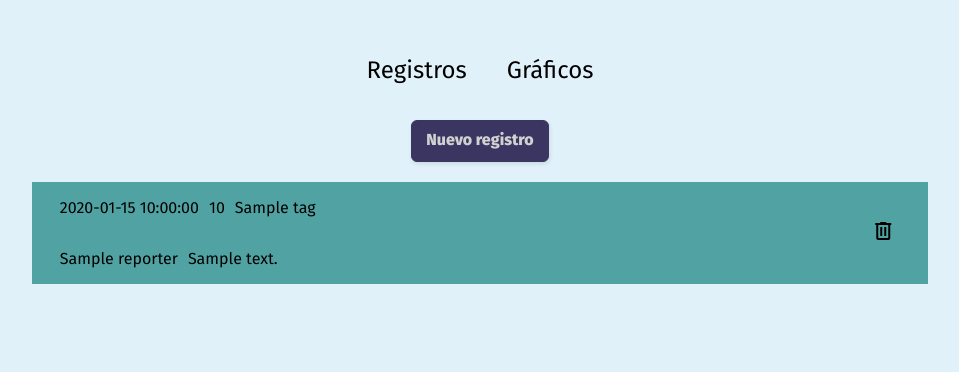
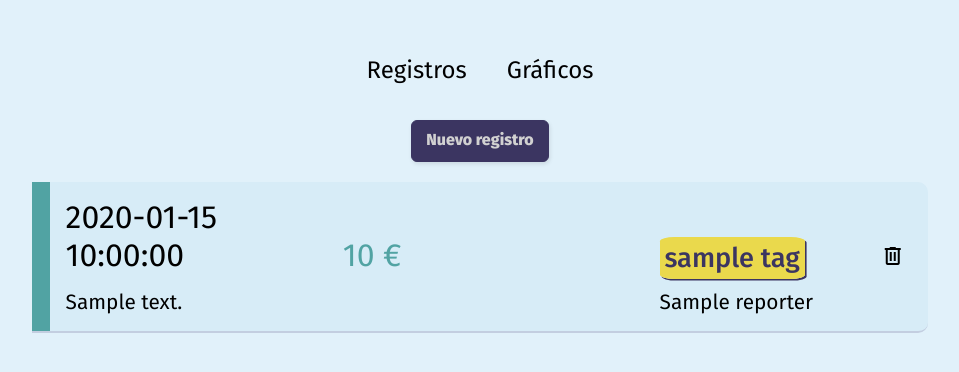
Before and after one commit to Franm99/home-balance, a Python web app: template app/templates/records.html in a window 1280 px wide. Shown: the top 372 px of the page, without its empty margins (160-1119 px from the left). Run offline with Jinja, Linux system fonts and the light colour scheme; the template is opened without the code that fills it: most values are stand-ins (such as "Sample title", 1, 10 or a date in 2020).

Commit message:
[FEAT.v1] Finished styling in Home tab

```diff
--- a/app/static/style.css
+++ b/app/static/style.css
@@ -1,5 +1,6 @@
 :root {
     --bg-main: #e1f1fa;
+    --bg-main2: #d7ecf7;
 
     --bg-income: #a7c9a9;
     --bg-expense: #c9ada7;
@@ -109,14 +110,31 @@ html {
     font-size: 1.5rem;
 }
 
+.nav-link {
+    transition: font-weight 0.2s ease-in-out;
+}
+
+.nav-link:hover {
+    font-weight: 700;
+}
+
 
 /* */
 .record-cell {
     width: 90%;
+    height: auto;
 }
 
 .record-cell-expense {
     background-color: var(--color-negative);
+}
+
+.text-expense {
+    color: var(--color-negative);
+}
+
+.text-income {
+    color: var(--color-positive);
 }
 
 .record-cell-income {
@@ -130,10 +148,26 @@ html {
 .record-container {
     display: flex;
     justify-content: center;
+    border-bottom: solid 2px #c3cee0;
+    margin-bottom: 0.2rem;
+    background-color: var(--bg-main2);
+    border-top-right-radius: 10px;
+    border-bottom-right-radius: 10px;
 }
 
-.record-row p {
-    padding: 0 5px;
+.record-cell {
+    width: 90%;
+}
+
+.record-actions {
+    display: flex;
+    justify-content: center;
+    width: 8%;
+    font-size: 0.5rem;
+}
+
+.record-actions ul {
+
 }
 
 .actions-list {
--- /dev/null
+++ b/app/static/style_records.css
@@ -0,0 +1,57 @@
+
+.record-color {
+    width: 2%;
+    margin-right: 1rem;
+}
+
+.record-row-1 {
+    display: flex;
+    padding: 1rem 0;
+}
+
+.record-row-2 {
+    width: auto;
+
+}
+
+.record-info {
+    font-size: 1.3rem;
+    margin-bottom: 0;
+    margin-top: auto;
+}
+
+.record-info-date {
+    font-size: 2rem;
+    width: 35%;
+}
+
+.record-info-amount {
+    font-size: 2rem;
+    width: 40%;
+}
+
+.record-info-tag {
+    font-size: 1.7rem;
+    font-weight: 500;
+    width: 25%;
+
+}
+
+.tag-box {
+    background-color: #EAD94C;
+    color: #3B3561;
+    border-radius: 10%;
+    padding: 0.3rem;
+    text-transform: lowercase;
+    box-shadow: 0.1rem 0.1rem var(--color-primary);
+
+}
+
+.record-info-reporter {
+    margin-bottom: 1rem;
+}
+
+.record-info-description {
+    width: 75%;
+    margin-bottom: 1rem;
+}
--- a/app/templates/layout.html
+++ b/app/templates/layout.html
@@ -12,6 +12,7 @@
         <link rel="stylesheet" href="https://fonts.googleapis.com/css2?family=Material+Symbols+Outlined:opsz,wght,FILL,GRAD@24,400,0,0" />
 
         <link rel="stylesheet" href="{{ url_for('static', filename='style.css') }}" />
+        <link rel="stylesheet" href="{{ url_for('static', filename='style_records.css') }}" />
         {% endblock %}
 
     </head>
@@ -19,8 +20,8 @@
     <div id="my-body">
         <section id="navbar-section">
             <ul class=" nav-list">
-                <li><a href="{{ url_for('records.view_records') }}">Registros</a></li>
-                <li><a href="{{ url_for('graphics.graphics') }}">Gráficos</a></li>
+                <li><a class="nav-link" href="{{ url_for('records.view_records') }}">Registros</a></li>
+                <li><a class="nav-link" href="{{ url_for('graphics.graphics') }}">Gráficos</a></li>
             </ul>
         </section>
         <section id="main-content">
--- a/app/templates/records.html
+++ b/app/templates/records.html
@@ -5,16 +5,17 @@
 </section>
 <section id="balance-history-section">
     {% for record in records_list %}
-        <div class="record-container {{ 'record-cell-expense' if record.is_expense else 'record-cell-income' }}">
+        <div class="record-container">
+            <span class="record-color {{ 'record-cell-expense' if record.is_expense else 'record-cell-income' }}"></span>
             <div class="record-cell">
-                <div class="record-row">
-                    <p>{{ date_convert(record.date) }}</p>
-                    <p>{{ record.amount }}</p>
-                    <p>{{ record.tag }}</p>
+                <div class="record-row-1">
+                    <p class="record-info record-info-date">{{ date_convert(record.date) }}</p>
+                    <p class="record-info record-info-amount {{ 'text-expense' if record.is_expense else 'text-income' }}">{{ record.amount }} €</p>
+                    <p class="record-info record-info-tag"><span class="tag-box">{{ record.tag }}</span></p>
                 </div>
                 <div class="record-row">
-                    <p>{{ record.reporter }}</p>
-                    <p>{{ record.description }}</p>
+                    <p class="record-info record-info-description">{{ record.description }}</p>
+                    <p class="record-info record-info-reporter">{{ record.reporter }}</p>
                 </div>
             </div>
             <div class="record-actions">
```
